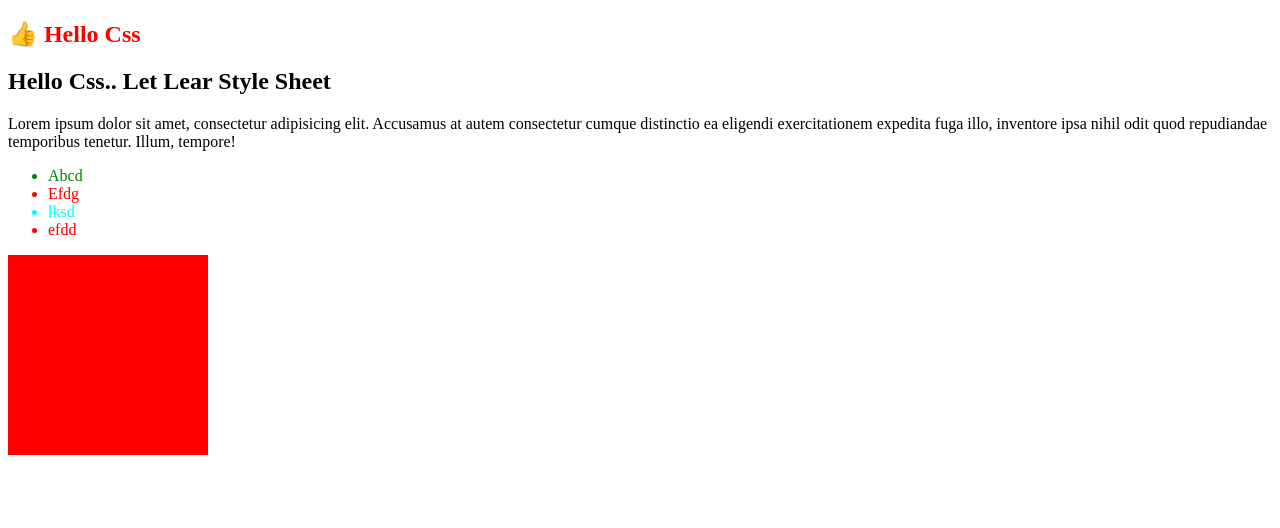
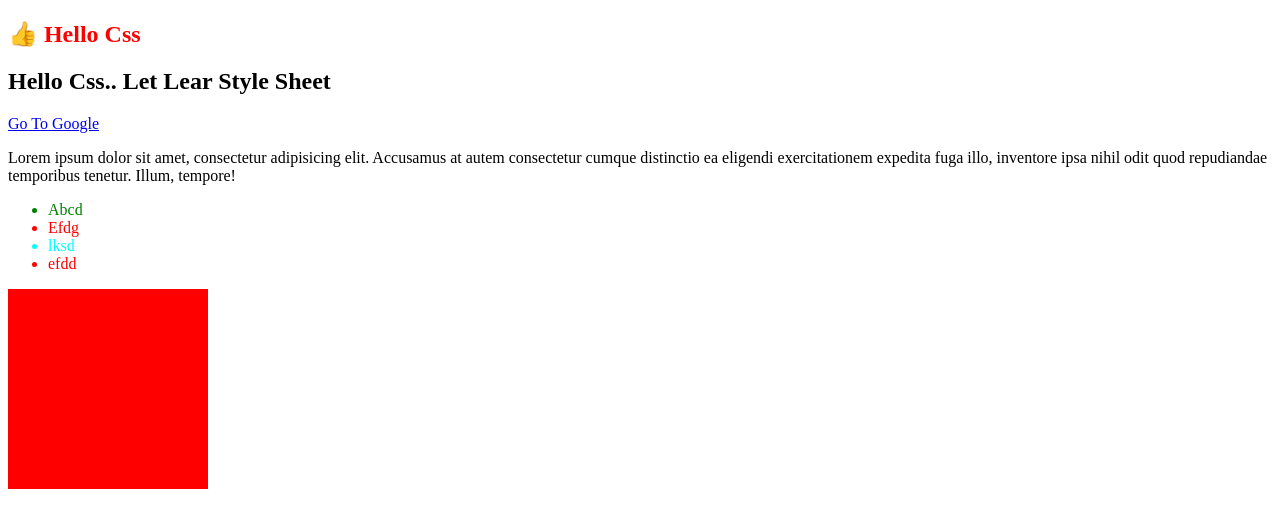
Before and after one commit to Sithumameesha/HTML, a plain HTML site: page Css/index.html in a window 1280 px wide. Drawn offline with Linux system fonts and the light colour scheme.

Commit message:
Visted Class

```diff
--- a/Css/index.html
+++ b/Css/index.html
@@ -25,6 +25,9 @@
         h2:active{
             color: green;
         }
+        a:visited{
+            color: orange;
+        }
     </style>
 </head>
 <body>
@@ -32,6 +35,7 @@
 <!Inline Style.......>
     <h1 style="color: red">Hello Css</h1>
     <h2>Hello Css.. Let Lear Style Sheet</h2>
+    <a href="http://youtube.com" target="_blank">Go To Google</a>
     <p>Lorem ipsum dolor sit amet, consectetur adipisicing elit. Accusamus at autem consectetur cumque distinctio ea eligendi exercitationem expedita fuga illo, inventore ipsa nihil odit quod repudiandae temporibus tenetur. Illum, tempore! </p>
      <ul>
          <Li>Abcd</Li>
```
